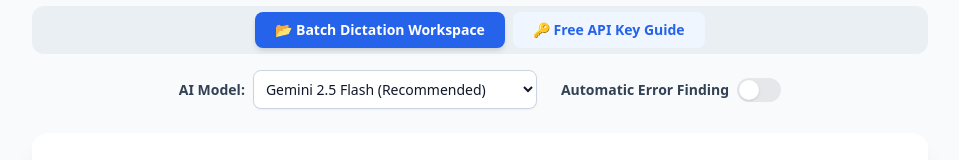
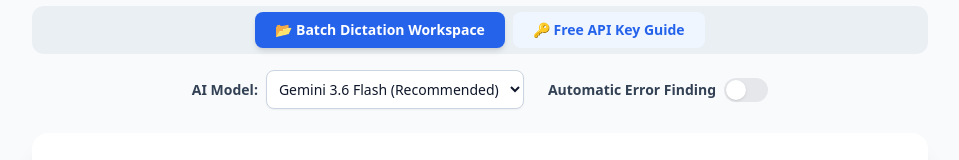
Before and after one commit to medicoforever/radnito, a React (Vite) app: page / in a window 1280 px wide. Shown: the part 158-318 px from the top of the page, without its empty margins (160-1119 px from the left). Built offline with nearby package versions, Linux system fonts and the light colour scheme; no server answers.

Commit message:
Revert model selection dropdown labels to previous options (Gemini 3.6 Flash, Gemini 3.5 Flash, etc.)

```diff
--- a/App.tsx
+++ b/App.tsx
@@ -12,7 +12,7 @@
 
 const App: React.FC = () => {
   const [mode, setMode] = useState<'batch' | 'guide'>('batch');
-  const [selectedModel, setSelectedModel] = useState<string>('gemini-2.5-flash');
+  const [selectedModel, setSelectedModel] = useState<string>('gemini-3.6-flash');
   const [isApiKeyModalOpen, setIsApiKeyModalOpen] = useState<boolean>(false);
   const [keySaved, setKeySaved] = useState<boolean>(() => hasApiKey());
 
@@ -142,10 +142,11 @@
                   onChange={(e) => setSelectedModel(e.target.value)}
                   className="bg-white border border-slate-300 text-slate-900 text-xs sm:text-sm font-medium rounded-lg focus:ring-blue-500 focus:border-blue-500 block p-2 dark:bg-slate-700 dark:border-slate-600 dark:placeholder-slate-400 dark:text-white shadow-sm"
                 >
-                  <option value="gemini-2.5-flash">Gemini 2.5 Flash (Recommended)</option>
-                  <option value="gemini-2.5-pro">Gemini 2.5 Pro (Advanced Reasoning)</option>
-                  <option value="gemini-2.0-flash-lite">Gemini 2.0 Flash Lite (Lightweight)</option>
-                  <option value="gemini-2.0-flash">Gemini 2.0 Flash</option>
+                  <option value="gemini-3.6-flash">Gemini 3.6 Flash (Recommended)</option>
+                  <option value="gemini-3.5-flash">Gemini 3.5 Flash</option>
+                  <option value="gemini-3-flash-preview">Gemini 3 Flash</option>
+                  <option value="gemini-2.5-flash">Gemini 2.5 Flash</option>
+                  <option value="gemini-3.5-flash-lite">Gemini 3.5 Flash Lite</option>
                 </select>
               </div>
             )}
--- a/components/BatchProcessor.tsx
+++ b/components/BatchProcessor.tsx
@@ -2079,10 +2079,11 @@
                                                             className="bg-white border border-slate-300 text-slate-900 text-sm rounded-lg focus:ring-blue-500 focus:border-blue-500 block p-2 w-full dark:bg-slate-700 dark:border-slate-600 dark:text-white"
                                                             aria-label="Select AI model for reprocessing"
                                                         >
+                                                            <option value="gemini-3.6-flash">Gemini 3.6 Flash</option>
+                                                            <option value="gemini-3.5-flash">Gemini 3.5 Flash</option>
+                                                            <option value="gemini-3-flash-preview">Gemini 3 Flash</option>
                                                             <option value="gemini-2.5-flash">Gemini 2.5 Flash</option>
-                                                            <option value="gemini-2.5-pro">Gemini 2.5 Pro</option>
-                                                            <option value="gemini-2.0-flash-lite">Gemini 2.0 Flash Lite</option>
-                                                            <option value="gemini-2.0-flash">Gemini 2.0 Flash</option>
+                                                            <option value="gemini-3.5-flash-lite">Gemini 3.5 Flash Lite</option>
                                                         </select>
                                                     </div>
                                                     <button
```
Also changed, not shown: components/ResultsDisplay.tsx (+4 -3 lines).
